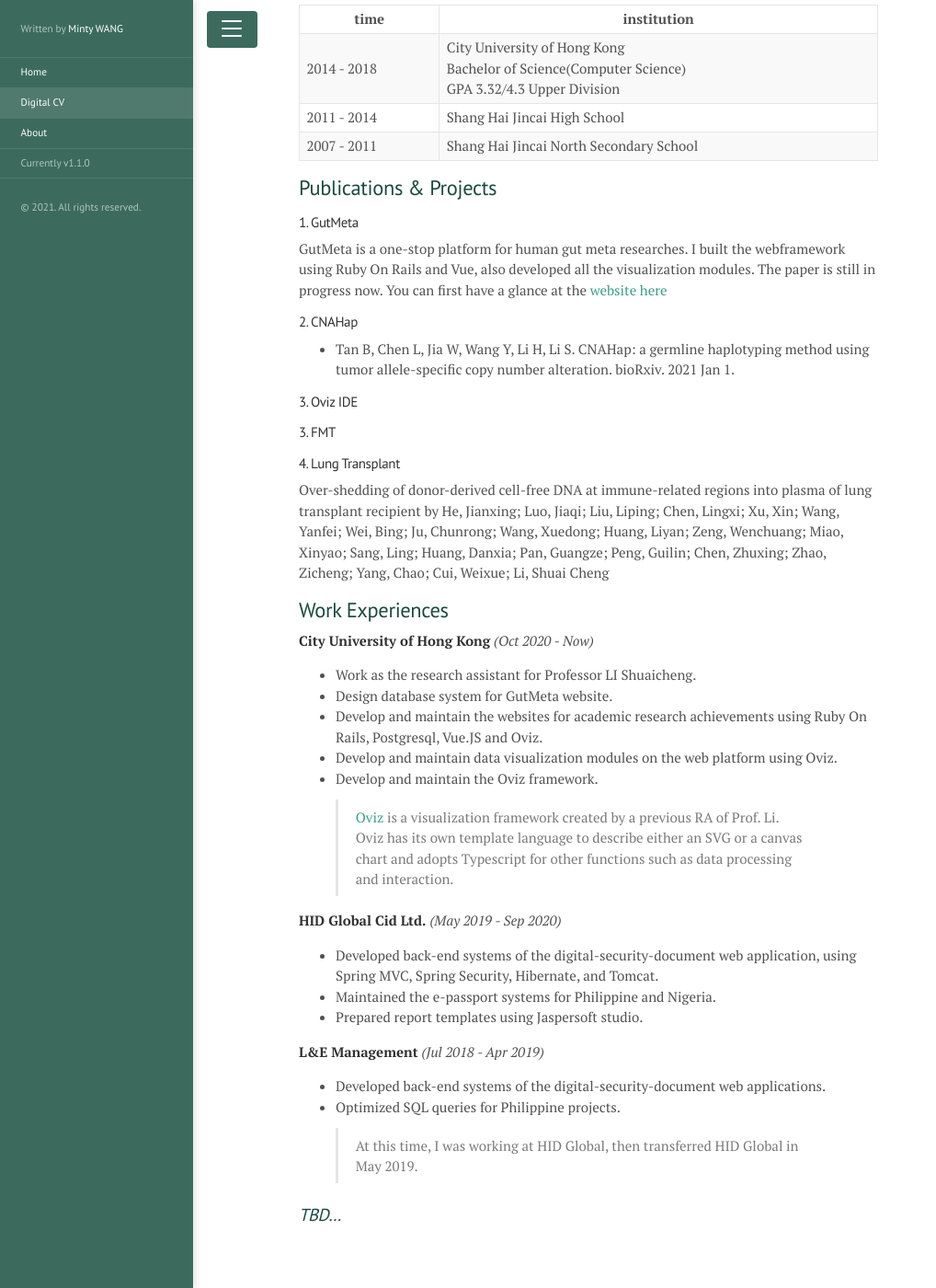
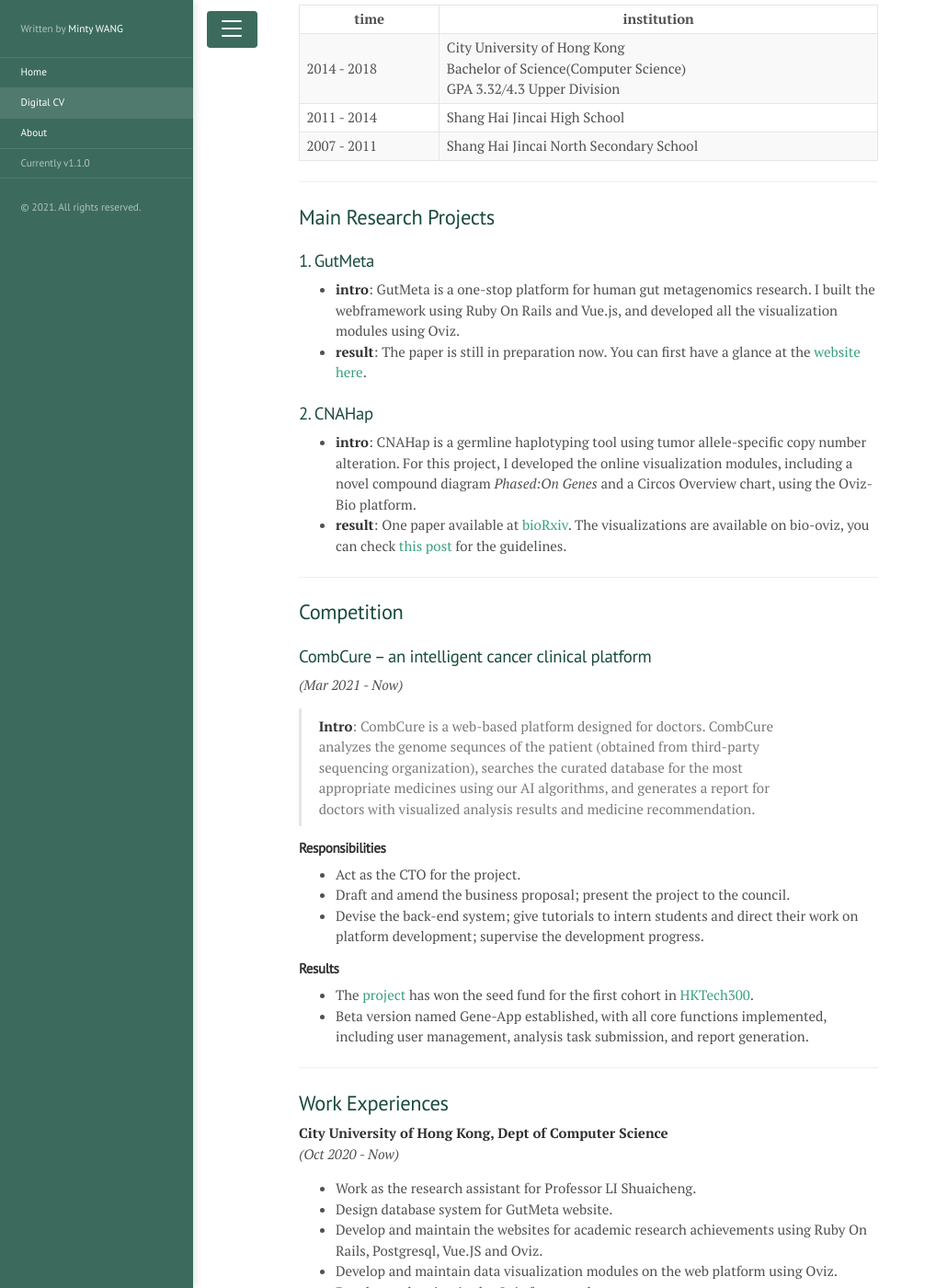
Before and after one commit to apphiaWang/home, a Jekyll site: the page built from digital-cv.md, in a window 1280 px wide and 1400 px high, scrolled down 243 px. Shown: the whole window at 92% size, without its empty margins (0-1018 px from the left). Built offline with Jekyll 4.4.1, drawn with Linux system fonts in a browser that asks for light colours; some of the changed text lies outside the part shown.

Commit message:
update cv contents

```diff
--- a/digital-cv.md
+++ b/digital-cv.md
@@ -16,28 +16,45 @@ title: Digital CV
 |2011 - 2014 | Shang Hai Jincai High School |
 |2007 - 2011 | Shang Hai Jincai North Secondary School|
 
-## Publications & Projects
+<hr>
 
-#### 1. GutMeta
-
-GutMeta is a one-stop platform for human gut meta researches. I built the webframework using Ruby On Rails and Vue, also developed all the visualization modules. The paper is still in progress now. You can first have a glance at the [website here](https://gutmeta.deepomics.org/visualizer/analysis/meta-overview)
-
-#### 2. CNAHap
-- Tan B, Chen L, Jia W, Wang Y, Li H, Li S. CNAHap: a germline haplotyping method using tumor allele-specific copy number alteration. bioRxiv. 2021 Jan 1.
-
-#### 3. Oviz IDE
+## Main Research Projects
 
 
+### 1. GutMeta
 
-#### 3. FMT
+- **intro**: GutMeta is a one-stop platform for human gut metagenomics research. I built the webframework using Ruby On Rails and Vue.js, and developed all the visualization modules using Oviz.
+- **result**: The paper is still in preparation now. You can first have a glance at the [website here](https://gutmeta.deepomics.org/visualizer/analysis/meta-overview).
 
-#### 4. Lung Transplant
-Over-shedding of donor-derived cell-free DNA at immune-related regions into plasma of lung transplant recipient by He, Jianxing; Luo, Jiaqi; Liu, Liping; Chen, Lingxi; Xu, Xin; Wang, Yanfei; Wei, Bing; Ju, Chunrong; Wang, Xuedong; Huang, Liyan; Zeng, Wenchuang; Miao, Xinyao; Sang, Ling; Huang, Danxia; Pan, Guangze; Peng, Guilin; Chen, Zhuxing; Zhao, Zicheng; Yang, Chao; Cui, Weixue; Li, Shuai Cheng
+### 2. CNAHap
 
+- **intro**: CNAHap is a germline haplotyping tool using tumor allele-specific copy number alteration. For this project, I developed the online visualization modules, including a novel compound diagram _Phased:On Genes_ and a Circos Overview chart, using the Oviz-Bio platform.
+- **result**: One paper available at [bioRxiv](https://www.biorxiv.org/content/10.1101/2021.03.27.437314v1). The visualizations are available on bio-oviz, you can check [this post]({% post_url 2020-11-03-use-bio-oviz %}) for the guidelines.
+<!-- - Tan B, Chen L, Jia W, Wang Y, Li H, Li S. CNAHap: a germline haplotyping method using tumor allele-specific copy number alteration. bioRxiv. 2021 Jan 1. -->
+
+<hr>
+
+## Competition
+### CombCure – an intelligent cancer clinical platform
+_(Mar 2021 - Now)_
+
+> **Intro**: CombCure is a web-based platform designed for doctors. CombCure analyzes the genome sequnces of the patient (obtained from third-party sequencing organization), searches the curated database for the most appropriate medicines using our AI algorithms, and generates a report for doctors with visualized analysis results and medicine recommendation.
+
+#### **Responsibilities**
+- Act as the CTO for the project.
+- Draft and amend the business proposal; present the project to the council.
+- Devise the back-end system; give tutorials to intern students and direct their work on platform development; supervise the development progress.
+
+#### **Results**
+- The [project](https://www.cityu.edu.hk/hktech300/start-ups/seed-fund-teams/combcure) has won the seed fund for the first cohort in [HKTech300](https://www.cityu.edu.hk/hktech300/home).
+- Beta version named Gene-App established, with all core functions implemented, including user management, analysis task submission, and report generation.
+
+<hr>
 
 ## Work Experiences
 
-**City University of Hong Kong**  _(Oct 2020 - Now)_
+**City University of Hong Kong, Dept of Computer Science**
+<br>_(Oct 2020 - Now)_
 - Work as the research assistant for Professor LI Shuaicheng.
 - Design database system for GutMeta website.
 - Develop and maintain the websites for academic research achievements using Ruby On Rails, Postgresql, Vue.JS and Oviz.
@@ -46,18 +63,27 @@ Over-shedding of donor-derived cell-free DNA at immune-related regions into plas
 > [Oviz](https://oviz.org) is a visualization framework created by a previous RA of Prof. Li. Oviz has its own template language to describe either an SVG or a canvas chart and adopts Typescript for other functions such as data processing and interaction.
 
 **HID Global Cid Ltd.**
-_(May 2019 - Sep 2020)_
+<br>_(May 2019 - Sep 2020)_
 
 - Developed back-end systems of the digital-security-document web application,  using Spring MVC, Spring Security, Hibernate, and Tomcat.
 - Maintained the e-passport systems for Philippine and Nigeria.
 - Prepared report templates using Jaspersoft studio.
 
 **L&E Management**
-_(Jul 2018 - Apr 2019)_
+<br>_(Jul 2018 - Apr 2019)_
 - Developed back-end systems of the digital-security-document web applications.
 - Optimized SQL queries for Philippine projects.
 > At this time, I was working at HID Global, then transferred HID Global in May 2019.
 
+<hr>
+
+## Publications
+
+1. Tan B, Chen L, Jia W, **Wang Y**, Li H, Li S. CNAHap: a germline haplotyping method using tumor allele-specific copy number alteration. bioRxiv. 2021 Jan 1.
+2. He J, Luo J, Liu L, Chen L, Xu X, **Wang Y**, Wei B, Ju C, Wang X, Huang L, Zeng W, Miao X, Sang L, Huang D, Pan G, Peng G, Chen Z, Zhao Z, Yang C, Cui W, Li S. Over-shedding of donor-derived cell-free DNA at immune-related regions into plasma of lung transplant recipient. (_in production at CTM_)
+3. Wang S\*, Wang M\*, Chen L, Yu Y, Pan G, **Wang Y**; Tan B, Li S. SpecHLA: haplotyping entire HLA genes from sequencing data (under review at Nature Method)
+4. Jiang Y, Wang S, **Wang Y**, Zhang X, Li, S. A framework to trace microbial engraftment at the strain level during fecal microbiota transplantation (_under publication at BMC_)
+5. Jiang Y\*, **Wang Y\***,  Che L*, Li, S. GutMeta, a one-stop platform for human gut whole-genome shotgun metagenomic sequencing data analysis (_proposal submitted to NAR_)
 ### _TBD..._
 
 <!-- <table>
```
